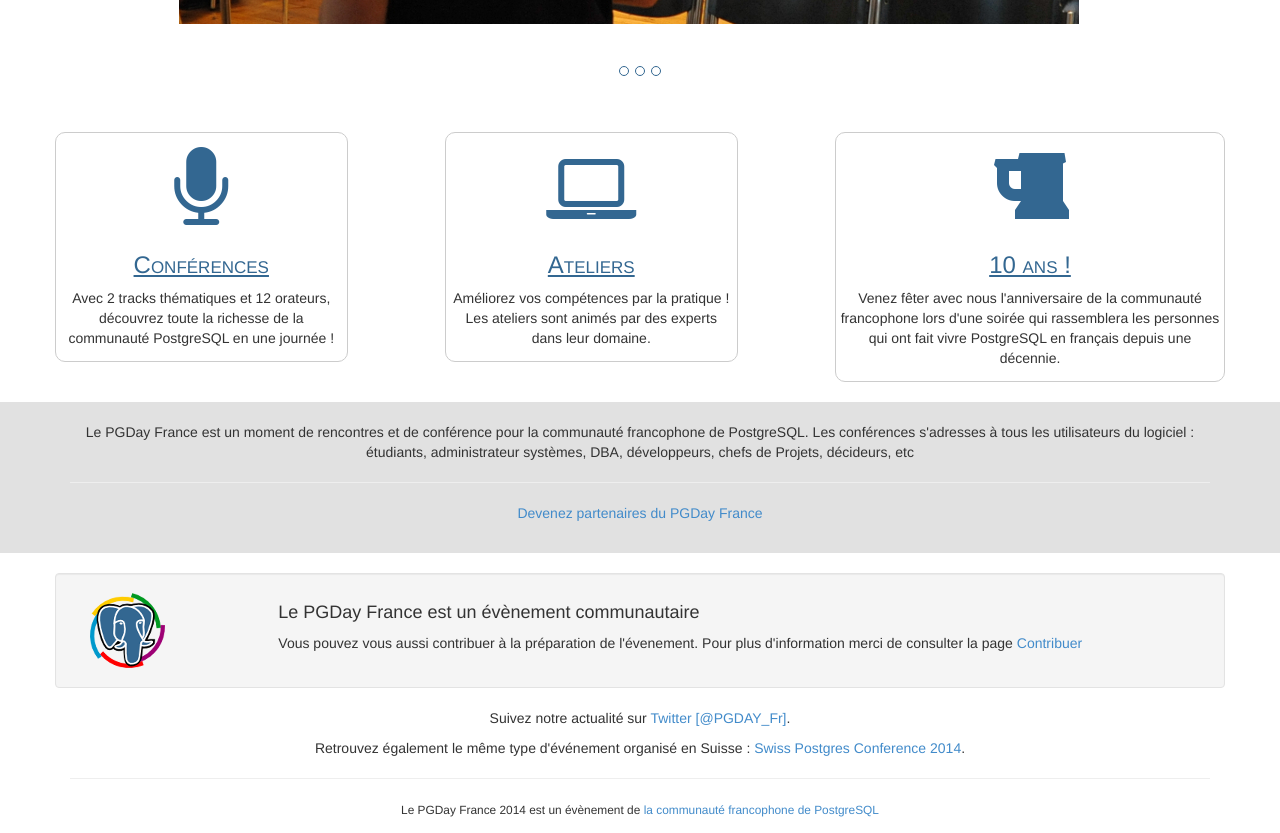
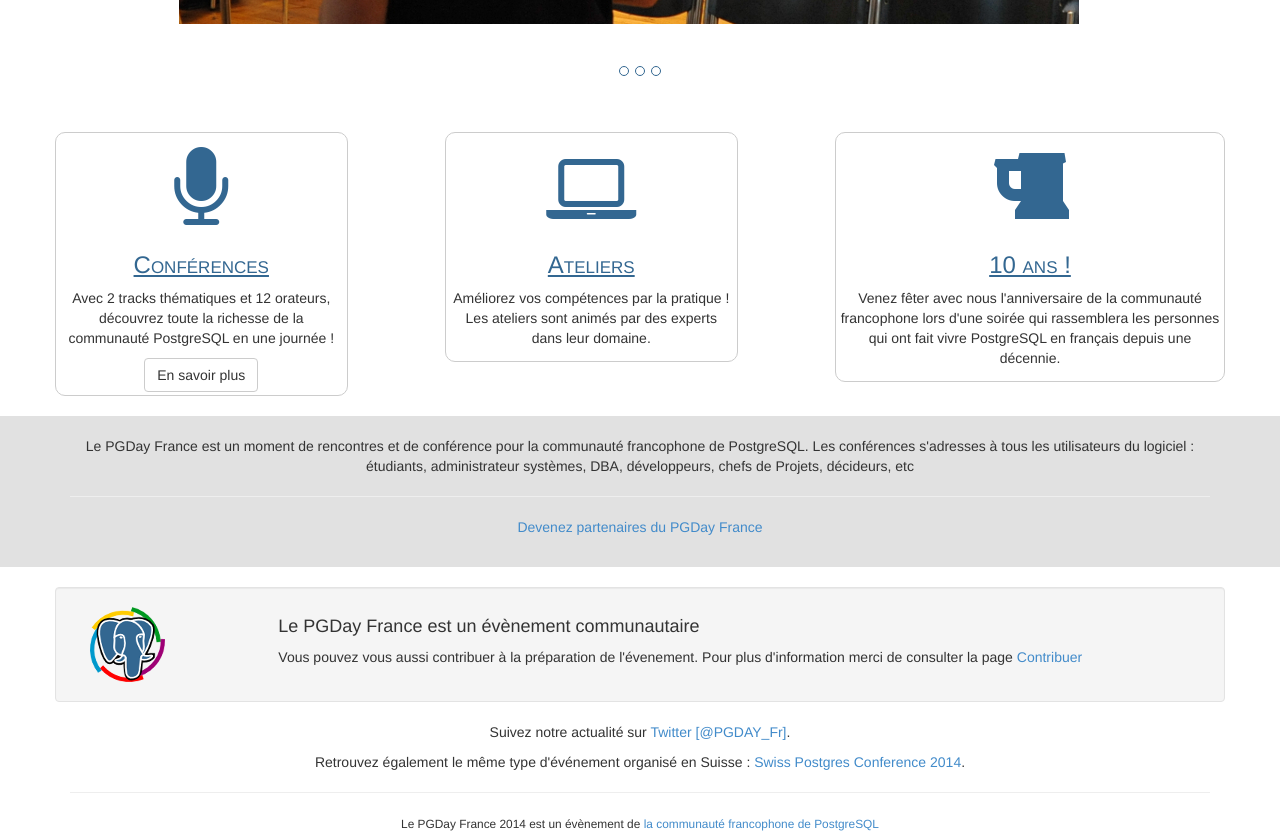
Before and after one commit to postgresqlfr/2024.pgday.fr, a Jekyll site: the page built from index.html, in a window 1280 px wide and 900 px high, scrolled down 509 px, cut to the strip 67-900 px from the top of the window. Built offline with Jekyll 4.4.1, drawn with Linux system fonts in a browser that asks for light colours; Markdown is read by kramdown in place of the engine named in the settings.

Commit message:
Add link to page Programme on main page

```diff
--- a/index.html
+++ b/index.html
@@ -44,6 +44,7 @@
         <i class="fa fa-microphone"></i>
         <h3>Conférences</h3>
         <p>Avec 2 tracks thématiques et 12 orateurs, découvrez toute la richesse de la communauté PostgreSQL en une journée !</p>
+        <a class="btn btn-default" href="programme.html" role="button">En savoir plus</a>
       </div>
 
         <div class="col-lg-1 col-md-1"></div>
```
